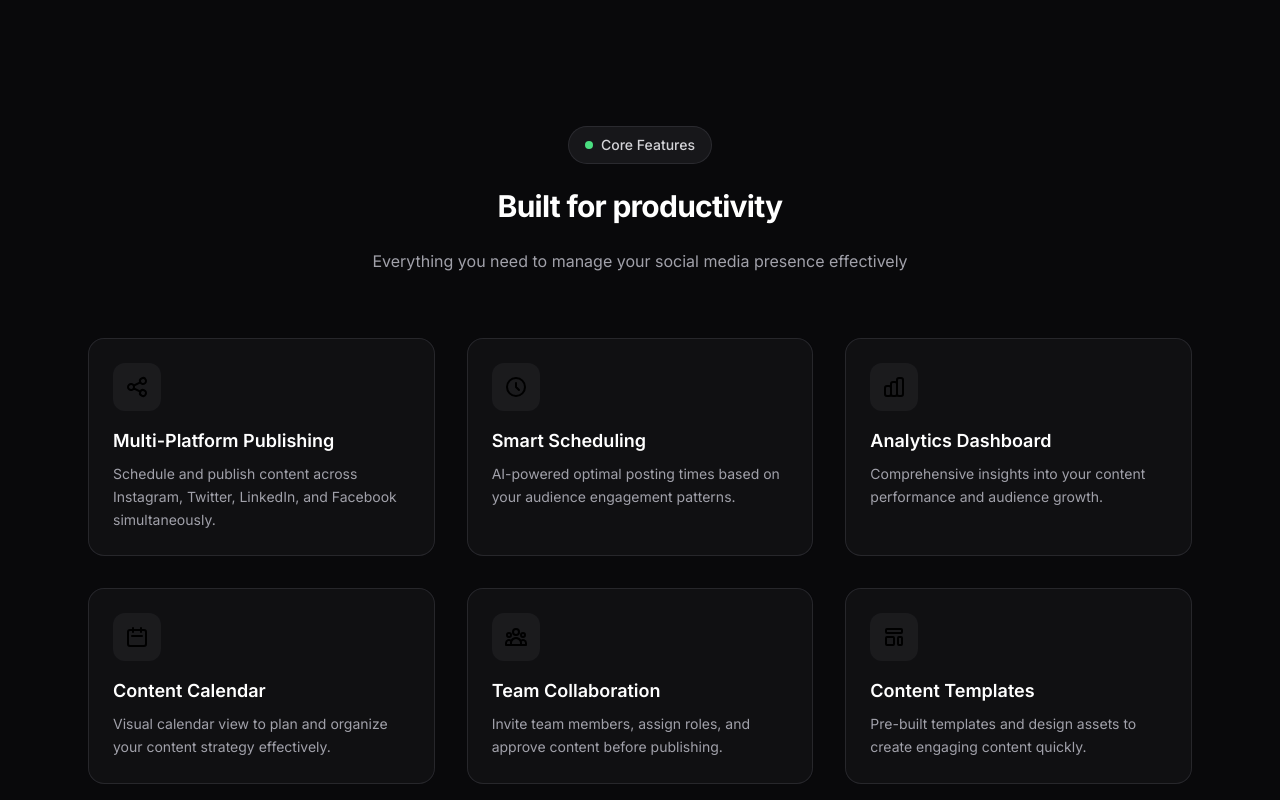
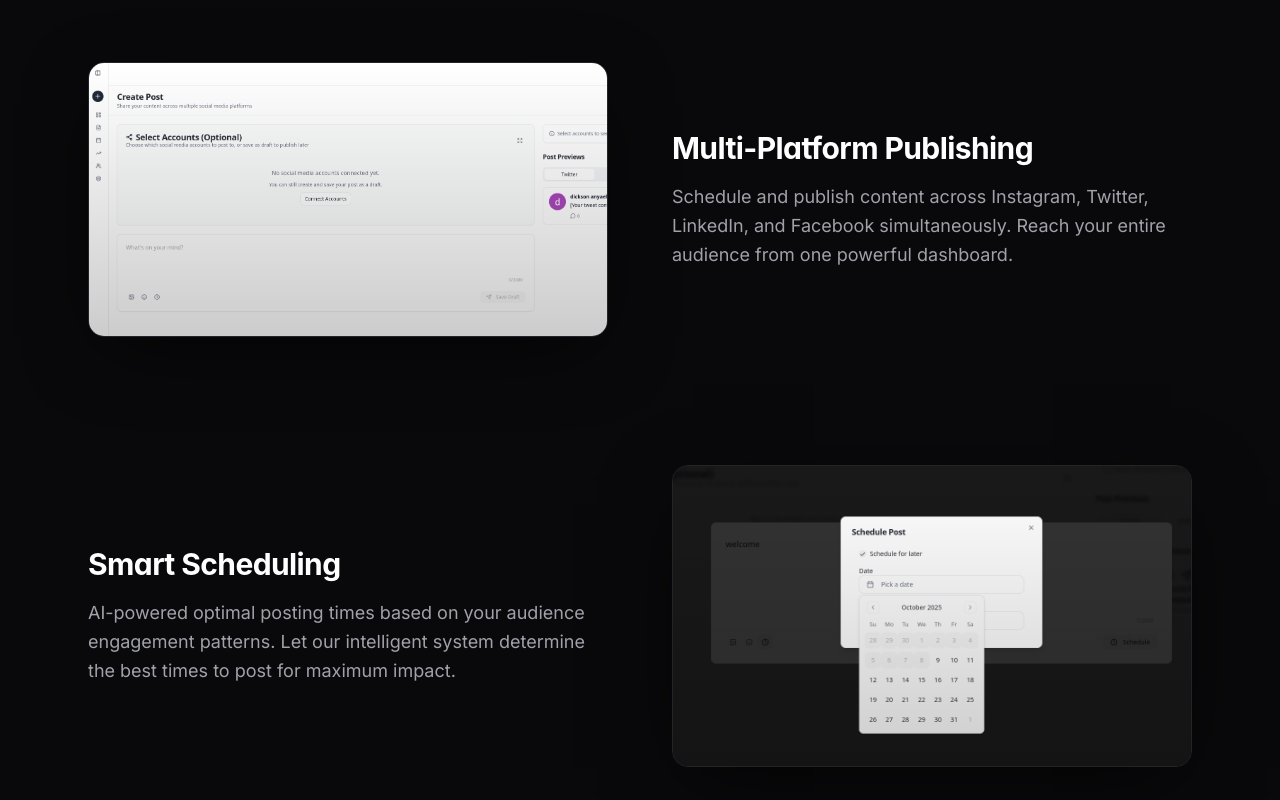
Before and after one commit to solol3veling/scalestash-landing, a React (Create React App) app: page / in a window 1280 px wide. Shown: the part 1420-2220 px from the top of the page. Built offline with nearby package versions, Linux system fonts and the light colour scheme; what tailwindcss-bg-patterns would draw is missing.

Commit message:
side by side feats

```diff
--- a/src/components/Features.js
+++ b/src/components/Features.js
@@ -1,10 +1,37 @@
 import React from 'react';
 
 const Features = () => {
+    const features = [
+        {
+            title: 'Multi-Platform Publishing',
+            description: 'Schedule and publish content across Instagram, Twitter, LinkedIn, and Facebook simultaneously. Reach your entire audience from one powerful dashboard.',
+            image: '/assets/make_post_quarter.png',
+            imagePosition: 'left'
+        },
+        {
+            title: 'Smart Scheduling',
+            description: 'AI-powered optimal posting times based on your audience engagement patterns. Let our intelligent system determine the best times to post for maximum impact.',
+            image: '/assets/schedule_half.png',
+            imagePosition: 'right'
+        },
+        {
+            title: 'Analytics Dashboard',
+            description: 'Comprehensive insights into your content performance and audience growth. Track engagement, reach, and conversions with detailed analytics.',
+            image: '/assets/analytic_half.png',
+            imagePosition: 'left'
+        },
+        {
+            title: 'Content Calendar',
+            description: 'Visual calendar view to plan and organize your content strategy effectively. See your entire content pipeline at a glance and never miss a posting opportunity.',
+            image: '/assets/calender_half.png',
+            imagePosition: 'right'
+        }
+    ];
+
     return (
-        <section id="features" className="relative bg-zinc-950">
+        <section id="features" className="relative bg-zinc-950 py-24">
             {/* Header */}
-            <div className="max-w-6xl mx-auto px-6 pt-24 pb-16">
+            <div className="max-w-6xl mx-auto px-6 mb-20">
                 <div className="text-center">
                     <h2 className="text-3xl md:text-4xl font-bold text-white mb-4 tracking-tight" style={{
                         fontFamily: '-apple-system, BlinkMacSystemFont, "Segoe UI", Roboto, sans-serif',
@@ -18,88 +45,44 @@ const Features = () => {
                 </div>
             </div>
 
-            {/* Core Features Section */}
-            <div className="max-w-6xl mx-auto px-6 py-20">
-                <div className="text-center mb-16">
-                    <div className="inline-flex items-center space-x-2 bg-zinc-800/50 px-4 py-2 rounded-full border border-zinc-700/50 mb-6">
-                        <div className="w-2 h-2 bg-green-400 rounded-full"></div>
-                        <span className="text-sm font-medium text-zinc-300">Core Features</span>
+            {/* Features List */}
+            <div className="max-w-6xl mx-auto px-6 space-y-32">
+                {features.map((feature, index) => (
+                    <div
+                        key={index}
+                        className={`flex flex-col ${
+                            feature.imagePosition === 'left'
+                                ? 'md:flex-row'
+                                : 'md:flex-row-reverse'
+                        } items-center gap-12 md:gap-16`}
+                    >
+                        {/* Image */}
+                        <div className="w-full md:w-1/2">
+                            <div className="relative rounded-2xl overflow-hidden border border-zinc-700/50 shadow-[0_20px_80px_-20px_rgba(0,0,0,0.8)]">
+                                <img
+                                    src={feature.image}
+                                    alt={feature.title}
+                                    className="w-full h-auto"
+                                />
+                                {/* Subtle overlay */}
+                                <div className="absolute inset-0 bg-gradient-to-t from-black/20 to-transparent pointer-events-none"></div>
+                            </div>
+                        </div>
+
+                        {/* Content */}
+                        <div className="w-full md:w-1/2">
+                            <h3 className="text-2xl md:text-3xl font-bold text-white mb-4 tracking-tight" style={{
+                                fontFamily: '-apple-system, BlinkMacSystemFont, "Segoe UI", Roboto, sans-serif',
+                                letterSpacing: '-0.02em'
+                            }}>
+                                {feature.title}
+                            </h3>
+                            <p className="text-lg text-zinc-400 leading-relaxed">
+                                {feature.description}
+                            </p>
+                        </div>
                     </div>
-                    <h2 className="text-2xl md:text-3xl font-bold text-white mb-6 tracking-tight">
-                        Built for productivity
-                    </h2>
-                    <p className="text-zinc-400 max-w-2xl mx-auto leading-relaxed">
-                        Everything you need to manage your social media presence effectively
-                    </p>
-                </div>
-
-                {/* Features Grid */}
-                <div className="grid md:grid-cols-2 lg:grid-cols-3 gap-8">
-                    {[
-                        {
-                            title: 'Multi-Platform Publishing',
-                            description: 'Schedule and publish content across Instagram, Twitter, LinkedIn, and Facebook simultaneously.',
-                            icon: (
-                                <svg className="w-6 h-6" fill="none" stroke="currentColor" viewBox="0 0 24 24">
-                                    <path strokeLinecap="round" strokeLinejoin="round" strokeWidth={2} d="M8.684 13.342C8.886 12.938 9 12.482 9 12c0-.482-.114-.938-.316-1.342m0 2.684a3 3 0 110-2.684m0 2.684l6.632 3.316m-6.632-6l6.632-3.316m0 0a3 3 0 105.367-2.684 3 3 0 00-5.367 2.684zm0 9.316a3 3 0 105.367 2.684 3 3 0 00-5.367-2.684z" />
-                                </svg>
-                            )
-                        },
-                        {
-                            title: 'Smart Scheduling',
-                            description: 'AI-powered optimal posting times based on your audience engagement patterns.',
-                            icon: (
-                                <svg className="w-6 h-6" fill="none" stroke="currentColor" viewBox="0 0 24 24">
-                                    <path strokeLinecap="round" strokeLinejoin="round" strokeWidth={2} d="M12 8v4l3 3m6-3a9 9 0 11-18 0 9 9 0 0118 0z" />
-                                </svg>
-                            )
-                        },
-                        {
-                            title: 'Analytics Dashboard',
-                            description: 'Comprehensive insights into your content performance and audience growth.',
-                            icon: (
-                                <svg className="w-6 h-6" fill="none" stroke="currentColor" viewBox="0 0 24 24">
-                                    <path strokeLinecap="round" strokeLinejoin="round" strokeWidth={2} d="M9 19v-6a2 2 0 00-2-2H5a2 2 0 00-2 2v6a2 2 0 002 2h2a2 2 0 002-2zm0 0V9a2 2 0 012-2h2a2 2 0 012 2v10m-6 0a2 2 0 002 2h2a2 2 0 002-2m0 0V5a2 2 0 012-2h2a2 2 0 012 2v14a2 2 0 01-2 2h-2a2 2 0 01-2-2z" />
-                                </svg>
-                            )
-                        },
-                        {
-                            title: 'Content Calendar',
-                            description: 'Visual calendar view to plan and organize your content strategy effectively.',
-                            icon: (
-                                <svg className="w-6 h-6" fill="none" stroke="currentColor" viewBox="0 0 24 24">
-                                    <path strokeLinecap="round" strokeLinejoin="round" strokeWidth={2} d="M8 7V3m8 4V3m-9 8h10M5 21h14a2 2 0 002-2V7a2 2 0 00-2-2H5a2 2 0 00-2 2v12a2 2 0 002 2z" />
-                                </svg>
-                            )
-                        },
-                        {
-                            title: 'Team Collaboration',
-                            description: 'Invite team members, assign roles, and approve content before publishing.',
-                            icon: (
-                                <svg className="w-6 h-6" fill="none" stroke="currentColor" viewBox="0 0 24 24">
-                                    <path strokeLinecap="round" strokeLinejoin="round" strokeWidth={2} d="M17 20h5v-2a3 3 0 00-5.356-1.857M17 20H7m10 0v-2c0-.656-.126-1.283-.356-1.857M7 20H2v-2a3 3 0 015.356-1.857M7 20v-2c0-.656.126-1.283.356-1.857m0 0a5.002 5.002 0 019.288 0M15 7a3 3 0 11-6 0 3 3 0 016 0zm6 3a2 2 0 11-4 0 2 2 0 014 0zM7 10a2 2 0 11-4 0 2 2 0 014 0z" />
-                                </svg>
-                            )
-                        },
-                        {
-                            title: 'Content Templates',
-                            description: 'Pre-built templates and design assets to create engaging content quickly.',
-                            icon: (
-                                <svg className="w-6 h-6" fill="none" stroke="currentColor" viewBox="0 0 24 24">
-                                    <path strokeLinecap="round" strokeLinejoin="round" strokeWidth={2} d="M4 5a1 1 0 011-1h14a1 1 0 011 1v2a1 1 0 01-1 1H5a1 1 0 01-1-1V5zM4 13a1 1 0 011-1h6a1 1 0 011 1v6a1 1 0 01-1 1H5a1 1 0 01-1-1v-6zM16 13a1 1 0 011-1h2a1 1 0 011 1v6a1 1 0 01-1 1h-2a1 1 0 01-1-1v-6z" />
-                                </svg>
-                            )
-                        }
-                    ].map((feature, i) => (
-                        <div key={i} className="bg-zinc-900/50 rounded-2xl p-6 border border-zinc-700/50 hover:bg-zinc-900/80 transition-all duration-200 group backdrop-blur-sm">
-                            <div className="w-12 h-12 bg-zinc-800/50 rounded-xl flex items-center justify-center mb-4 group-hover:bg-white group-hover:text-black transition-all duration-200">
-                                {feature.icon}
-                            </div>
-                            <h3 className="text-lg font-semibold text-white mb-2">{feature.title}</h3>
-                            <p className="text-zinc-400 text-sm leading-relaxed">{feature.description}</p>
-                        </div>
-                    ))}
-                </div>
+                ))}
             </div>
         </section>
     );
```
